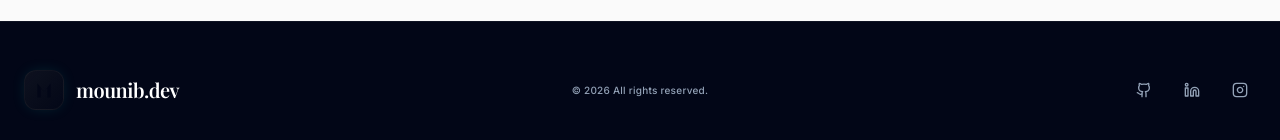
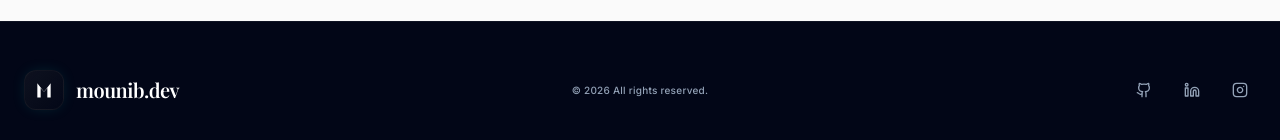
Before and after one commit to Mounibalioua18/Portfolio-, a React (Vite) app: page / in a window 1280 px wide. Shown: the part 8265-8405 px from the top of the page. Built offline with nearby package versions, Linux system fonts and the light colour scheme; a web font is replaced by a local one.

Commit message:
feat: Improve link styling in footer
Updates the styling for the link element in the footer to ensure text is white by default, improving contrast and readability against the background gradient.

```diff
--- a/App.tsx
+++ b/App.tsx
@@ -298,7 +298,7 @@ const App: React.FC = () => {
           <div
             className="flex items-center justify-center md:justify-start gap-3 cursor-pointer select-none group"
           >
-             <div className="w-10 h-10 rounded-xl bg-gradient-to-br from-brand-500/20 to-brand-600/5 flex items-center justify-center text-slate-950 group-hover:bg-brand-500 group-hover:text-white transition-all duration-300 shadow-[0_0_15px_-3px_rgba(20,184,166,0.2)] border border-brand-500/20 group-hover:border-brand-500 relative overflow-hidden">
+             <div className="w-10 h-10 rounded-xl bg-gradient-to-br from-brand-500/20 to-brand-600/5 flex items-center justify-center text-white group-hover:bg-brand-500 group-hover:text-white transition-all duration-300 shadow-[0_0_15px_-3px_rgba(20,184,166,0.2)] border border-brand-500/20 group-hover:border-brand-500 relative overflow-hidden">
                <svg width="20" height="20" viewBox="0 0 24 24" fill="currentColor" xmlns="http://www.w3.org/2000/svg" className="transform group-hover:scale-110 transition-transform duration-300 relative z-10">
                  <path d="M4 21V4L12 14L20 4V21H16V9.5L12 14.5L8 9.5V21H4Z" />
                </svg>
```
